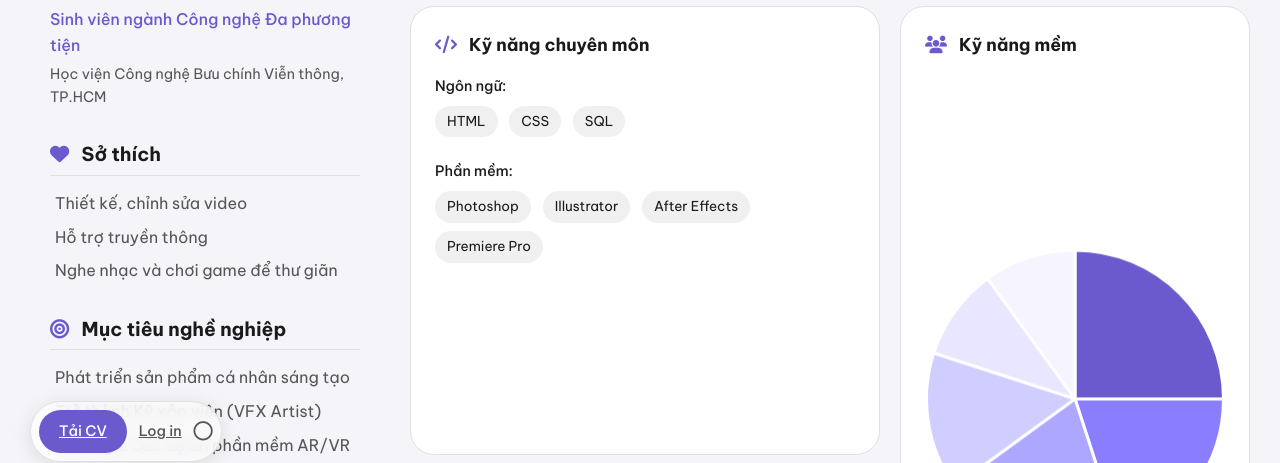
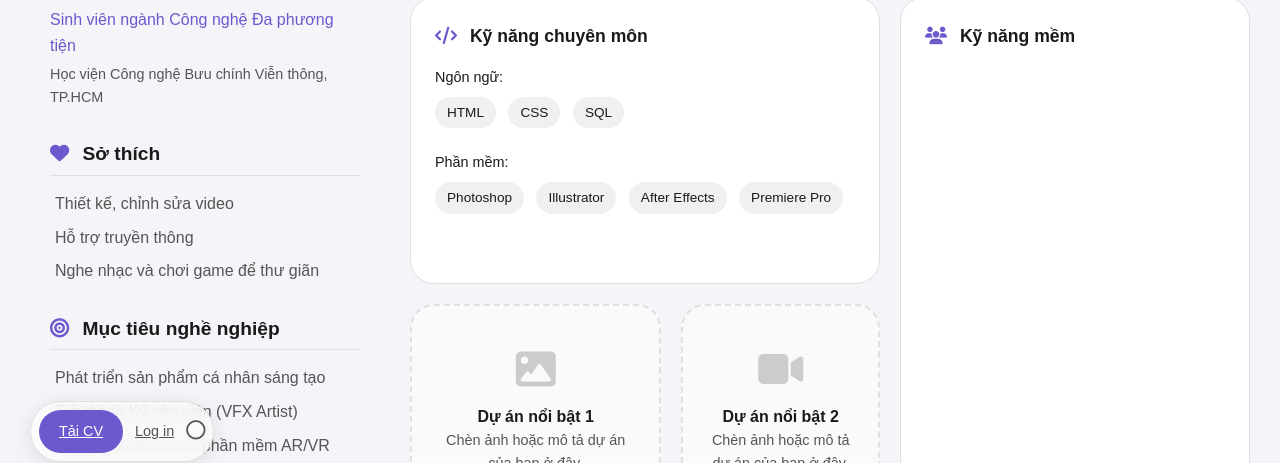
Before and after one commit to hmaianhduong-ctrl/hmaianhduong-ctrl, a plain HTML site: page index.html in a window 1280 px wide. Shown: the part 318-781 px from the top of the page. Drawn offline with nearby package versions, Linux system fonts and the light colour scheme.

Commit message:
Update index.html

```diff
--- a/index.html
+++ b/index.html
@@ -5,9 +5,6 @@
     <meta name="viewport" content="width=device-width, initial-scale=1.0">
     <title>Profile | Huỳnh Mai Ánh Dương</title>
     <link rel="stylesheet" href="style.css">
-    <link rel="preconnect" href="https://fonts.googleapis.com">
-    <link rel="preconnect" href="https://fonts.gstatic.com" crossorigin>
-    <link href="https://fonts.googleapis.com/css2?family=Be+Vietnam+Pro:wght@400;500;700&display=swap" rel="stylesheet">
     <link rel="stylesheet" href="https://cdnjs.cloudflare.com/ajax/libs/font-awesome/6.5.1/css/all.min.css">
 </head>
 <body>
@@ -101,6 +98,3 @@
     </div>
 
     <script src="https://cdn.jsdelivr.net/npm/chart.js"></script>
-    <script src="script.js"></script>
-</body>
-</html>
```
